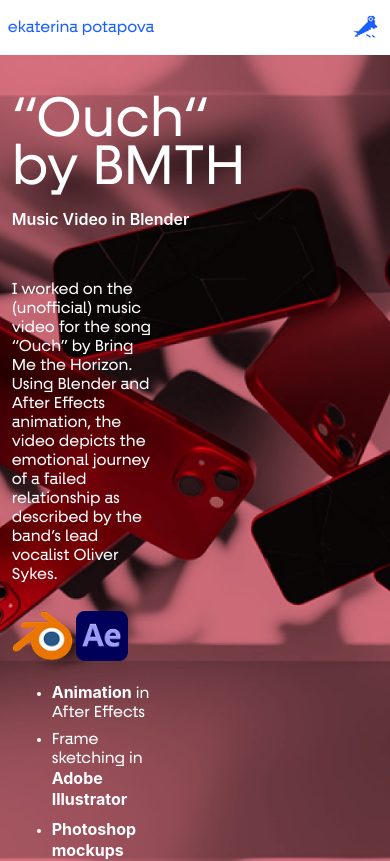
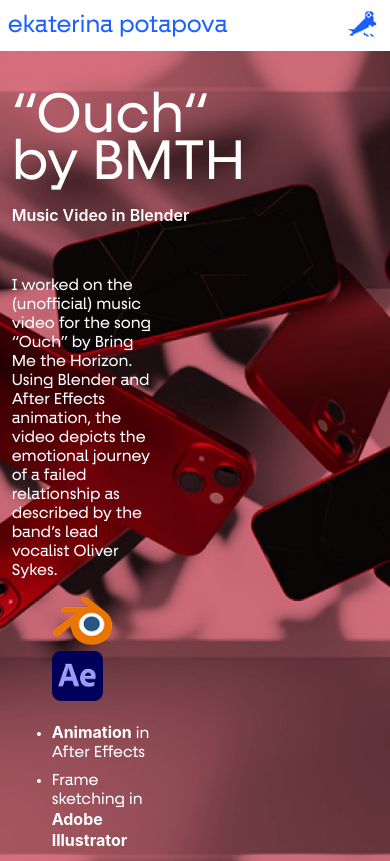
Before and after one commit to shemsAsf/Katherine_Portfolio, a React (Create React App) app in the folder portfolio/: page /Ouch in a window 390 px wide. Shown: the top 861 px of the page. Built offline with nearby package versions, Linux system fonts and the light colour scheme; a web font is replaced by a local one.

Commit message:
light design fixes

```diff
--- a/portfolio/src/components/HomePage/AboutMe/AboutMe.css
+++ b/portfolio/src/components/HomePage/AboutMe/AboutMe.css
@@ -40,10 +40,11 @@
 }
 
 .about-me-container {
-  height: 80vh;
+  height: 70vh;
   position: relative;
   padding: 7vh 5vw;
   padding-right: 0;
+  padding-top: 4vh;
   display: flex;
   flex-direction: row;
   justify-content: space-between;
@@ -55,7 +56,7 @@
 }
 
 .about-me-text p{
-  margin-top: 8vh;
+  margin-top: 6vh;
 }
 
 .about-me-text-para-thin{
@@ -66,7 +67,7 @@
   background-color: white;
   width: 35%;
   height: 70%;
-  margin-bottom: 2vw;
+  margin-bottom: 3vw;
   align-self: flex-end;
   border-radius: 60px 0 0 60px;
   display: flex;
@@ -80,3 +81,9 @@
   width: 100%;
   border-radius: 10vh 10vh 0 0;
 }
+
+.about-me-text h2{
+  margin-top:0;
+  font-size: 1.5rem;
+  font-weight: 600;
+}
--- a/portfolio/src/components/ProjectsShowCase/ProjectTitle/ProjectTitle.tsx
+++ b/portfolio/src/components/ProjectsShowCase/ProjectTitle/ProjectTitle.tsx
@@ -41,9 +41,11 @@
                             <div className="project-title-children project-title-components-wrapper">
                                 <img src="/Img/speaking pigeon 2.png" className="cl-speaking-pigeon" alt="speaking-pigeon" />
                                 <div>
-                                    {images.map((src) => (
-                                        <img src={src} className="project-title-comp-img" alt="logo" />
-                                    ))}
+                                    <div className="project-title-comp-imgs">
+                                        {images.map((src) => (
+                                            <img src={src} className="project-title-comp-img" alt="logo" />
+                                        ))}
+                                    </div>
 
                                     <ul className="components-list">
                                         {components.map((item, idx) => (
--- a/portfolio/src/components/ProjectsShowCase/ShowCase.css
+++ b/portfolio/src/components/ProjectsShowCase/ShowCase.css
@@ -91,6 +91,10 @@
     margin-right: 2%;
 }
 
+.project-title-comp-imgs {
+    padding-left: 40px;
+}
+
 .project-text {
     padding: 0 3vw;
     width: 55%;
--- a/portfolio/src/components/layout/Footer/Footer.css
+++ b/portfolio/src/components/layout/Footer/Footer.css
@@ -18,9 +18,10 @@
 }
 
 .rotating-text{
-    width:17%
+    width:17%;
+    text-align: right;
 }
 
 .footer-pigeon{
-    height: 6vh;
+    height: 5vh;
 }
--- a/portfolio/src/components/layout/Header/Header.css
+++ b/portfolio/src/components/layout/Header/Header.css
@@ -1,7 +1,7 @@
 header {
 	position: fixed;
 	top: 0;
-	height: 7vh;
+	height: 6vh;
 	width: 100%;
 	z-index: 9998;
 	background: #fff;
@@ -16,7 +16,7 @@
 }
 
 .header-container {
-	margin-bottom: 7vh;
+	margin-bottom: 6vh;
 }
 
 header p {
@@ -24,22 +24,9 @@
 }
 
 .header-logo {
-	width: 3rem;
+	width: 4.5vh;
 	height: auto;
 }
 
 @media (max-width: 768px) {
-	header {
-		height: 6.5vh;
-		font-size: 1rem;
-	}
-
-	.header-logo {
-		width: 2rem;
-		height: auto;
-	}
-
-	.header-container {
-		margin-bottom: 6.5vh;
-	}
 }
--- a/portfolio/src/index.css
+++ b/portfolio/src/index.css
@@ -18,8 +18,7 @@
 }
 
 h2 {
-  font-size: 1.5rem;
-  font-weight: 400;
+  font-size: 1.9rem;
 }
 
 .sm-txt {
```
